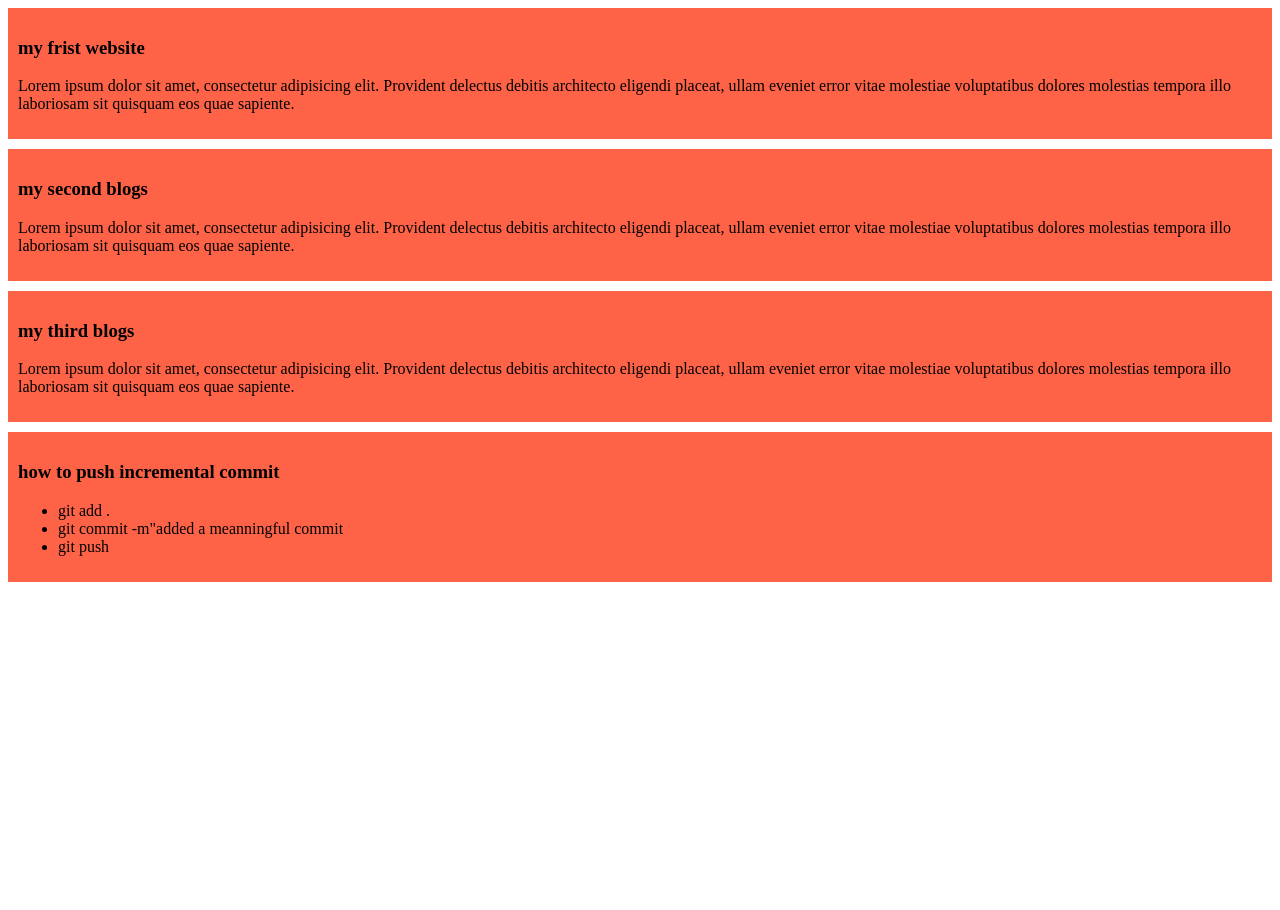
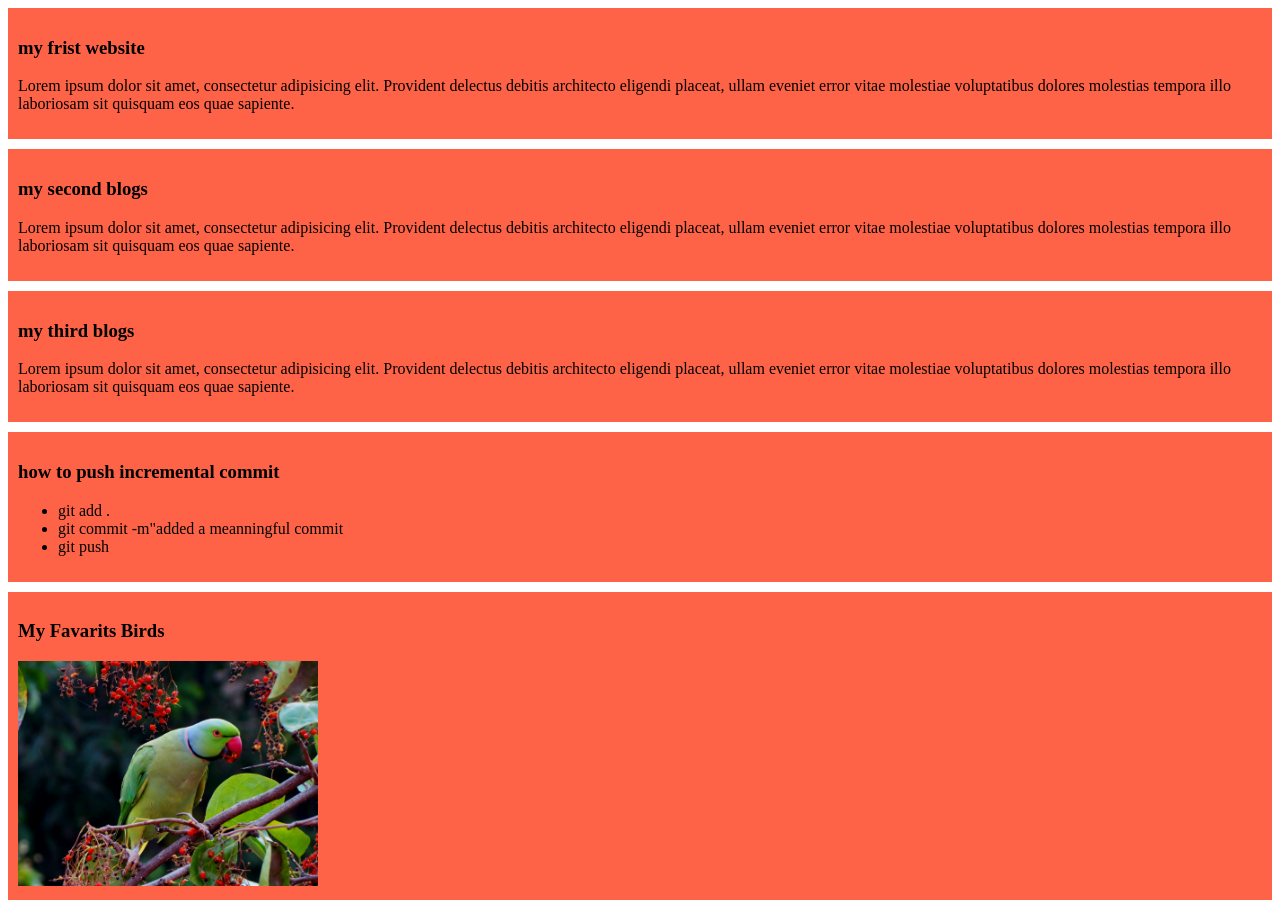
Before and after one commit to asadulislam1122/my-simple-website, a plain HTML site: page index.html in a window 1280 px wide. Before the commit the page ends 800 px from the top, so only its background shows below. Drawn offline with Linux system fonts and the light colour scheme.

Commit message:
my faborit birds

```diff
--- a/index.html
+++ b/index.html
@@ -35,5 +35,9 @@
         <li>git push</li>
     </ul>
 </div>
+<div>
+    <h3>My Favarits Birds</h3>
+    <img src="Images/tiya.jpg" alt="" width="300px">
+</div>
 </body>
 </html>
```
Also changed, not shown: Images/tiya.jpg (added).
